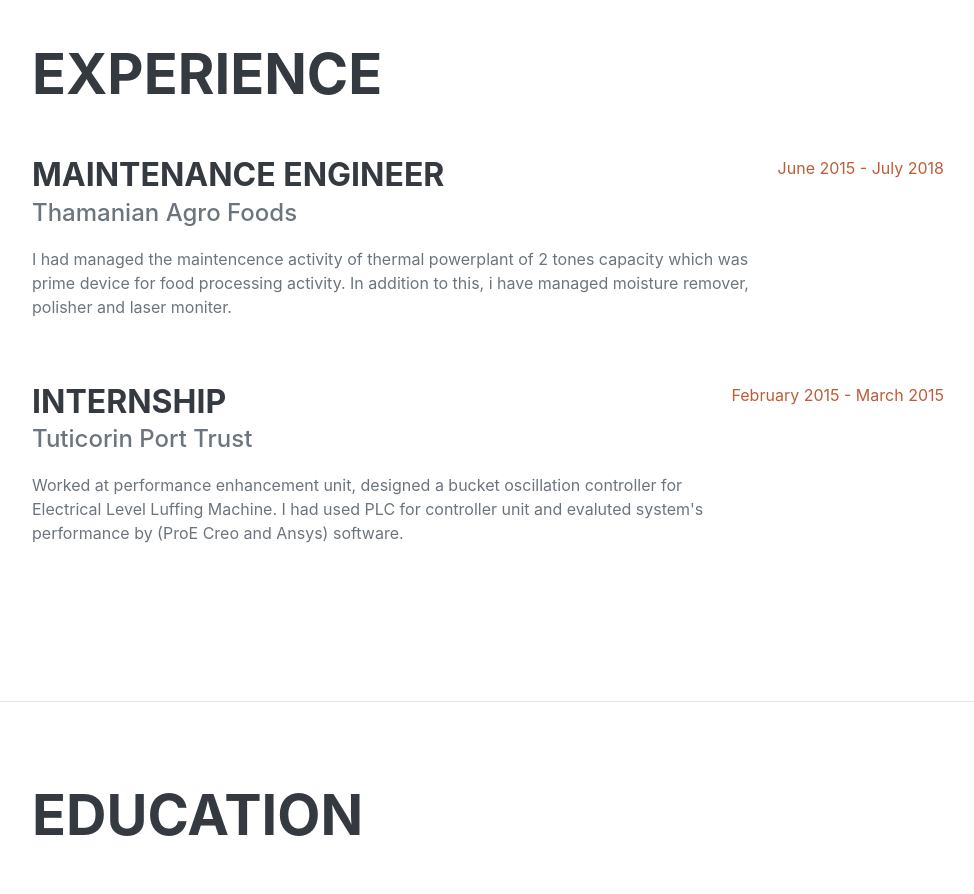
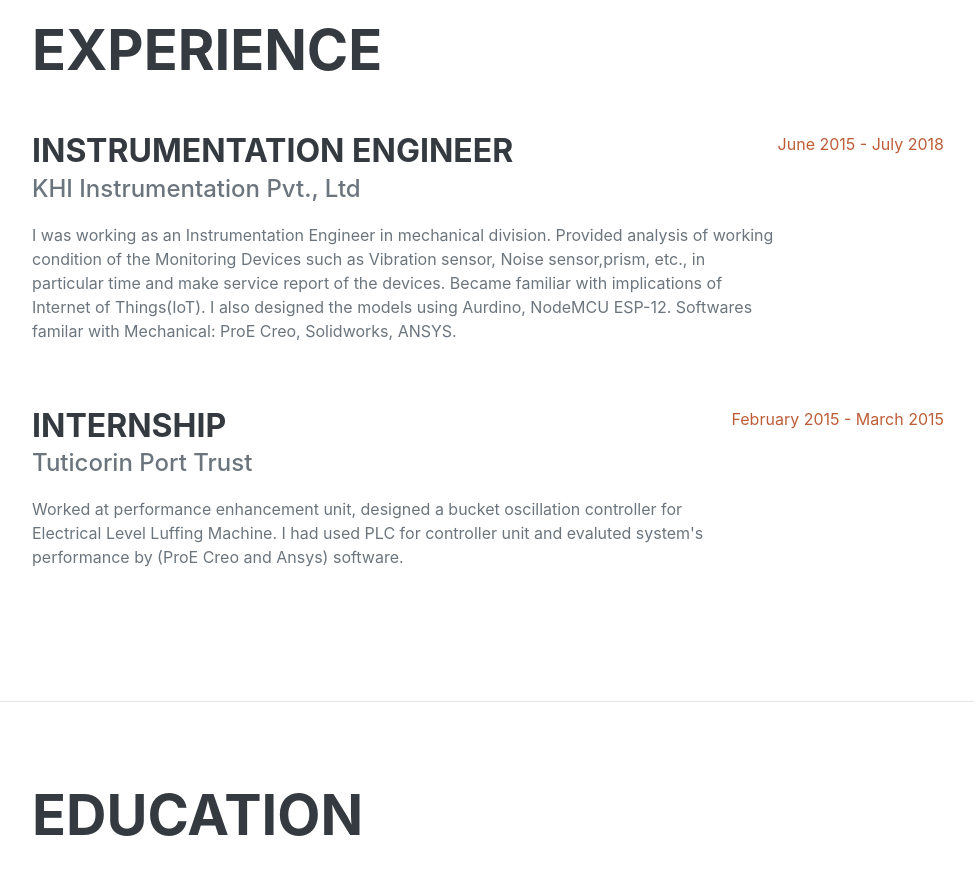
Before and after one commit to sivaraman-sivaraj/sivaraman-sivaraj.github.io, a plain HTML site: page index.html in a window 1280 px wide. Shown: the part 900-1794 px from the top of the page, without its empty margins (288-1262 px from the left). Drawn offline with nearby package versions, Linux system fonts and the light colour scheme; a web font is replaced by a local one.

Commit message:
Update index.html

```diff
--- a/index.html
+++ b/index.html
@@ -70,9 +70,9 @@
                     <h2 class="mb-5">Experience</h2>
                     <div class="d-flex flex-column flex-md-row justify-content-between mb-5">
                         <div class="flex-grow-1">
-                            <h3 class="mb-0">Maintenance Engineer</h3>
-                            <div class="subheading mb-3">Thamanian Agro Foods</div>
-                            <p> I had managed the maintencence activity of thermal powerplant of 2 tones capacity which was prime device for food processing activity. In addition to this, i have managed moisture remover, polisher and laser moniter.  </p>
+                            <h3 class="mb-0">Instrumentation Engineer</h3>
+                            <div class="subheading mb-3">KHI Instrumentation Pvt., Ltd</div>
+                            <p> I was working as an Instrumentation Engineer in mechanical division.  Provided analysis of working condition of the Monitoring Devices such as Vibration sensor, Noise sensor,prism, etc., in particular time and make service report of the devices. Became familiar with implications of Internet of Things(IoT). I also designed the models using Aurdino, NodeMCU ESP-12.  Softwares familar with Mechanical: ProE Creo, Solidworks, ANSYS. </p>
                         </div>
                         <div class="flex-shrink-0"><span class="text-primary">June 2015 - July 2018</span></div>
                     </div>
```
